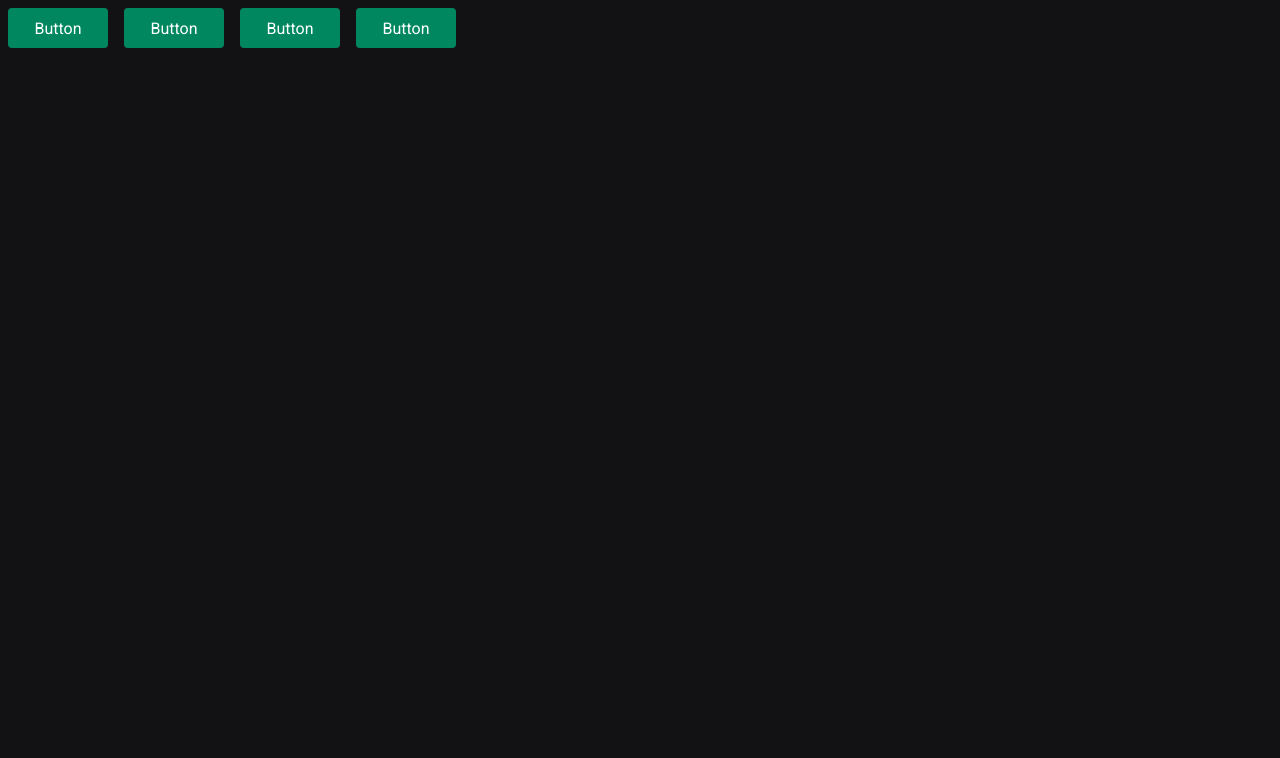
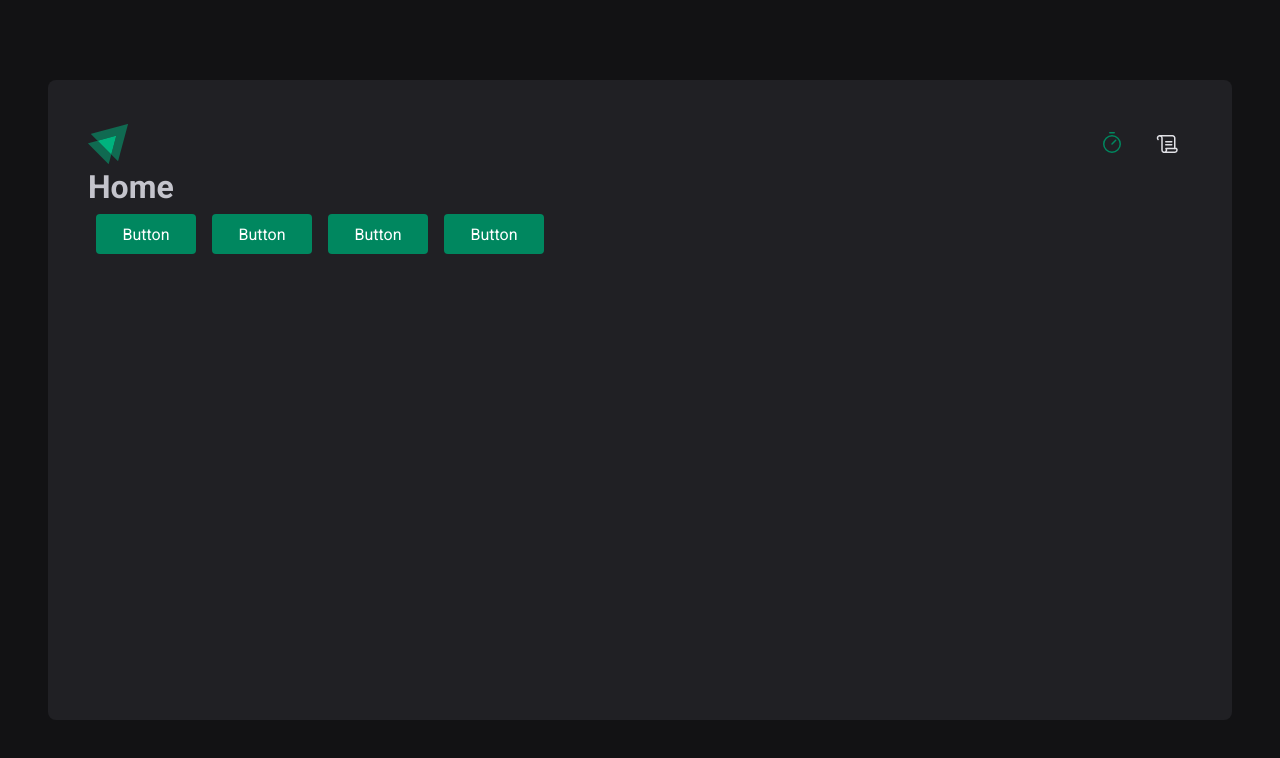
Before and after one commit to thiagobrolly/pomodoro, a React (Vite) app: page / in a window 1280 px wide. Shown: the top 758 px of the page. Built offline with nearby package versions, Linux system fonts and the light colour scheme.

Commit message:
feat: Layout & Header

```diff
--- a/package.json
+++ b/package.json
@@ -11,8 +11,10 @@
     "lint:fix": "eslint src --ext .ts,.tsx --fix"
   },
   "dependencies": {
+    "phosphor-react": "^1.4.1",
     "react": "^18.2.0",
     "react-dom": "^18.2.0",
+    "react-router-dom": "^6.9.0",
     "styled-components": "^5.3.9"
   },
   "devDependencies": {
--- a/src/App.tsx
+++ b/src/App.tsx
@@ -1,5 +1,6 @@
+import { BrowserRouter } from 'react-router-dom';
 import { ThemeProvider } from 'styled-components';
-import { Button } from './components/Button';
+import { Router } from './Router';
 import { GlobalStyle } from './styles/global';
 import { defaultTheme } from './styles/themes/default';
 
@@ -7,11 +8,9 @@
   return (
     <ThemeProvider theme={defaultTheme}>
       <GlobalStyle />
-
-      <Button variant="primary" />
-      <Button variant="secondary" />
-      <Button variant="success" />
-      <Button variant="danger" />
+      <BrowserRouter>
+        <Router />
+      </BrowserRouter>
     </ThemeProvider>
   );
 }
--- /dev/null
+++ b/src/Router.tsx
@@ -0,0 +1,16 @@
+import { Routes, Route } from 'react-router-dom';
+
+import { Home } from './pages/Home';
+import { History } from './pages/History';
+import { DefaultLayout } from './layout/DefaultLayout';
+
+export function Router() {
+  return (
+    <Routes>
+      <Route path="/" element={<DefaultLayout />}>
+        <Route path="/" element={<Home />} />
+        <Route path="/history" element={<History />} />
+      </Route>
+    </Routes>
+  );
+}
--- /dev/null
+++ b/src/components/Header/index.tsx
@@ -0,0 +1,20 @@
+import { Timer, Scroll } from 'phosphor-react';
+import { HeaderContainer } from './styles';
+import logoTimer from '../../assets/logo-timer.svg';
+import { NavLink } from 'react-router-dom';
+
+export function Header() {
+  return (
+    <HeaderContainer>
+      <img src={logoTimer} alt="" />
+      <nav>
+        <NavLink to="/" title="Timer">
+          <Timer size={24} />
+        </NavLink>
+        <NavLink to="history" title="Histórico">
+          <Scroll size={24} />
+        </NavLink>
+      </nav>
+    </HeaderContainer>
+  );
+}
--- /dev/null
+++ b/src/components/Header/styles.ts
@@ -0,0 +1,33 @@
+import styled from 'styled-components';
+
+export const HeaderContainer = styled.header`
+  display: flex;
+  align-items: center;
+  justify-content: space-between;
+
+  nav {
+    display: flex;
+    gap: 0.5rem;
+
+    a {
+      width: 3rem;
+      height: 3rem;
+
+      display: flex;
+      align-items: center;
+      justify-content: center;
+
+      color: ${({ theme }) => theme['gray-100']};
+      border-top: 3px solid transparent;
+      border-bottom: 3px solid transparent;
+
+      &:hover {
+        border-bottom: 3px solid ${({ theme }) => theme['green-500']};
+      }
+
+      &.active {
+        color: ${(props) => props.theme['green-500']};
+      }
+    }
+  }
+`;
--- /dev/null
+++ b/src/layout/DefaultLayout/index.tsx
@@ -0,0 +1,12 @@
+import { Outlet } from 'react-router-dom';
+import * as S from './styles';
+import { Header } from '../../components/Header';
+
+export function DefaultLayout() {
+  return (
+    <S.LayoutContainer>
+      <Header />
+      <Outlet />
+    </S.LayoutContainer>
+  );
+}
--- /dev/null
+++ b/src/layout/DefaultLayout/styles.tsx
@@ -0,0 +1,14 @@
+import styled from 'styled-components';
+
+export const LayoutContainer = styled.div`
+  max-width: 74rem;
+  height: calc(100vh - 10rem);
+  margin: 5rem auto;
+  padding: 2.5rem;
+
+  background: ${({ theme }) => theme['gray-800']};
+  border-radius: 8px;
+
+  display: flex;
+  flex-direction: column;
+`;
--- /dev/null
+++ b/src/pages/History/index.tsx
@@ -0,0 +1,7 @@
+export function History() {
+  return (
+    <div>
+      <h1>History</h1>
+    </div>
+  );
+}
--- /dev/null
+++ b/src/pages/Home/index.tsx
@@ -0,0 +1,13 @@
+import { Button } from '../../components/Button';
+
+export function Home() {
+  return (
+    <div>
+      <h1>Home</h1>
+      <Button variant="primary" />
+      <Button variant="secondary" />
+      <Button variant="success" />
+      <Button variant="danger" />
+    </div>
+  );
+}
```
Also changed, not shown: src/assets/logo-timer.svg (added), 1 other file (tests, documents, lock files or other folders).
